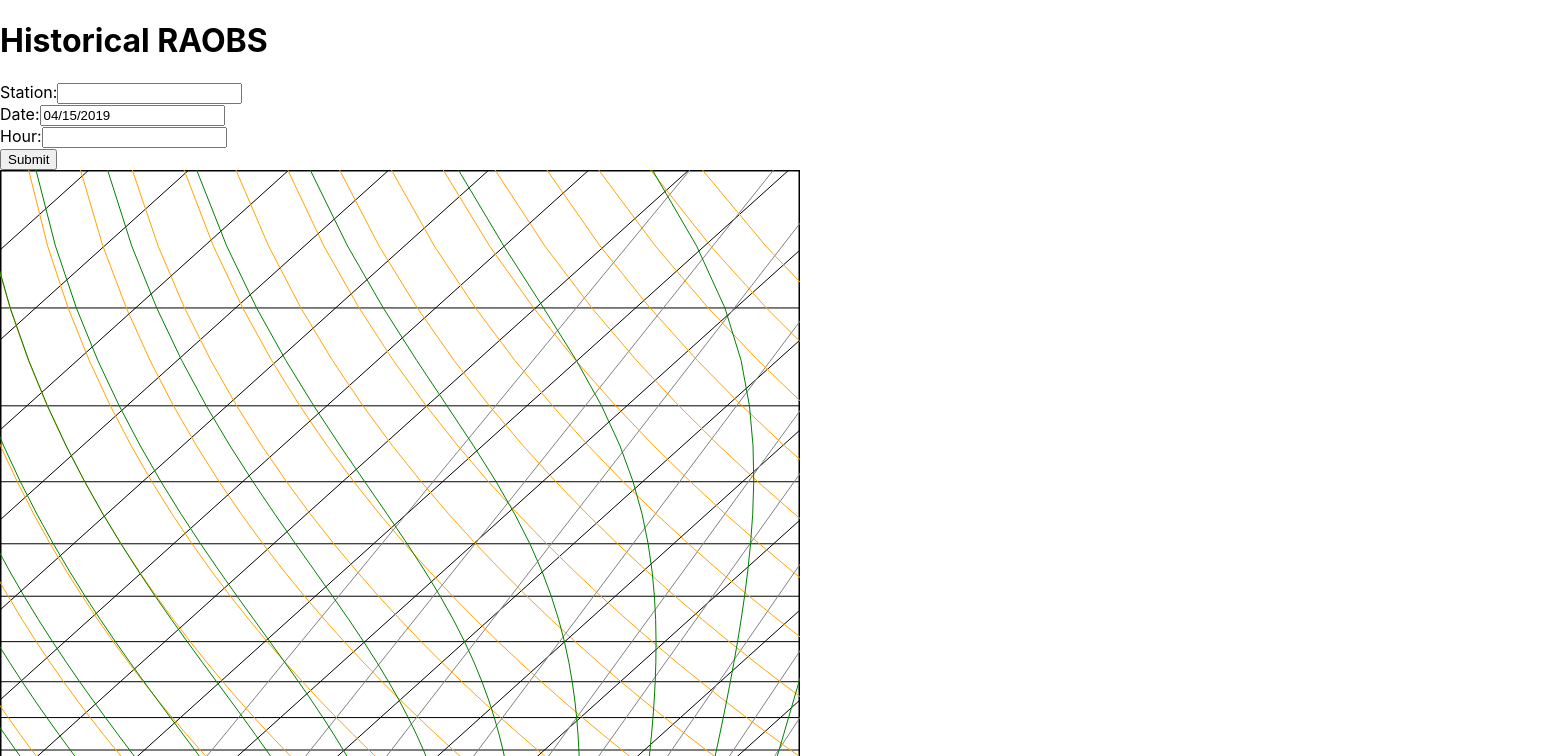
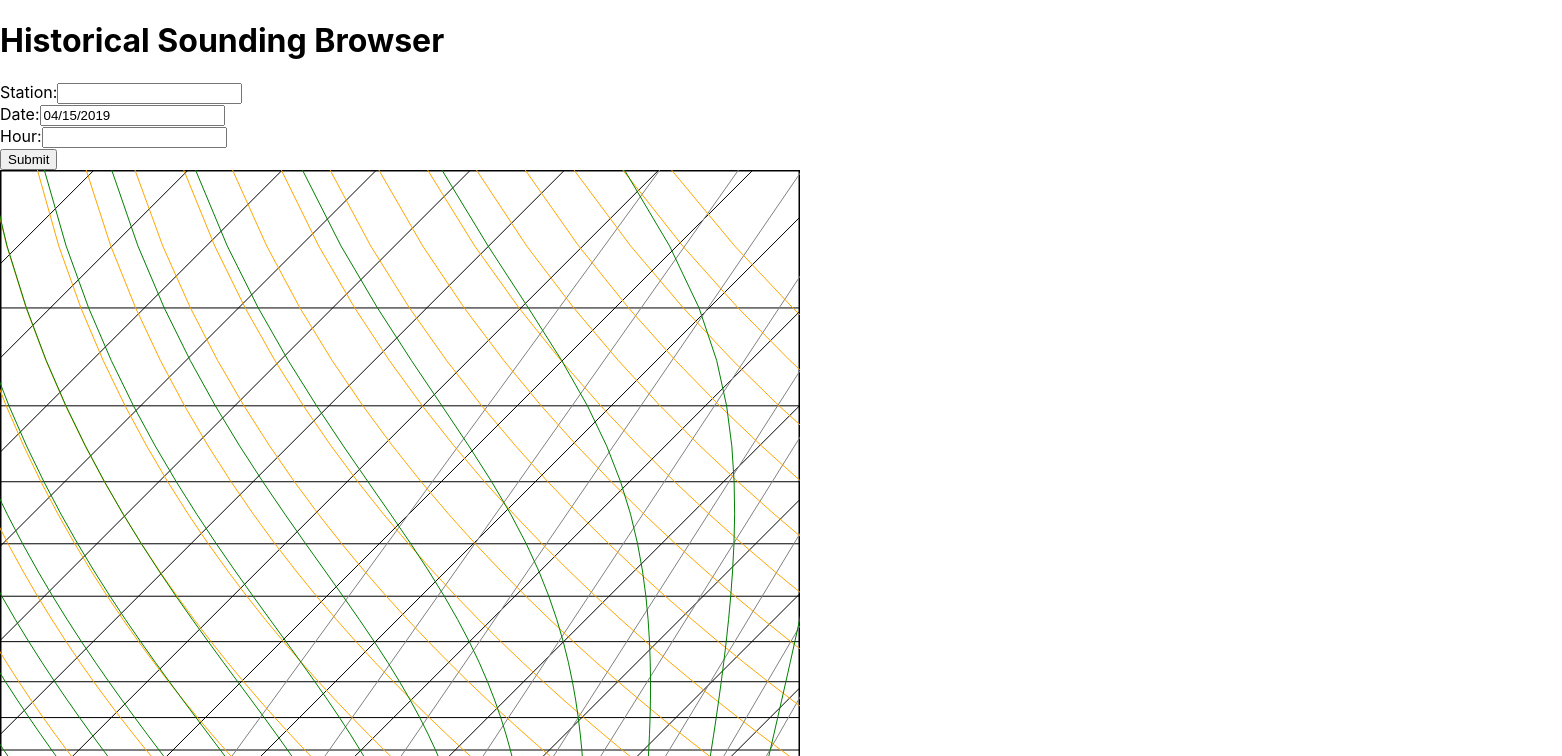
Before and after one commit to wxmann/sounding-viewer, a React (Create React App) app: page / in a window 1280 px wide. Shown: the top 756 px of the page, 1562 px wide, since content can reach past the window. Built offline with nearby package versions, Linux system fonts and the light colour scheme.

Commit message:
WIP: plot skew T labels

```diff
--- a/public/index.html
+++ b/public/index.html
@@ -22,7 +22,7 @@
       work correctly both with client-side routing and a non-root public URL.
       Learn how to configure a non-root public URL by running `npm run build`.
     -->
-    <title>React App</title>
+    <title>Historical Sounding Viewer</title>
   </head>
   <body>
     <noscript>You need to enable JavaScript to run this app.</noscript>
--- a/src/App.js
+++ b/src/App.js
@@ -6,7 +6,7 @@ class App extends Component {
   render() {
     return (
       <div>
-        <h1>Historical RAOBS</h1>
+        <h1>Historical Sounding Browser</h1>
         <QueryForm/>
       </div>
     );
--- a/src/SkewT.js
+++ b/src/SkewT.js
@@ -1,20 +1,28 @@
-import React from 'react';
+import React, { Fragment } from 'react';
 
-import { skewTArea } from './config/container';
+import {
+  skewTArea,
+  skewTLabelArea
+} from './config/container';
 import SkewTOutline from './plotting/SkewTOutline';
 import Profile from './plotting/Profile';
+import IsothermLabels from './plotting/IsothermLabels';
+import PressureLevelLabels from './plotting/PressureLevelLabels';
 
 export default function SkewT(props) {
   return (
+    <Fragment>
     <svg
-      x={skewTArea.x}
-      y={skewTArea.y}
+      id="skewTOutline"
+      x="0"
+      y="0"
       width={skewTArea.width}
-      height={skewTArea.height}>
+      height={skewTArea.height}
+    >
 
       <rect
-        width="100%"
-        height="100%"
+        width={skewTArea.width}
+        height={skewTArea.height}
         stroke="black"
         strokeWidth="3px"
         fill="none"
@@ -22,6 +30,18 @@ export default function SkewT(props) {
 
       <SkewTOutline />
       <Profile soundingData={props.soundingData} />
+      {/* <IsothermLabels /> */}
     </svg>
+
+    <svg
+      id="skewTLabels"
+      x={skewTLabelArea.x}
+      y={skewTLabelArea.y}
+
+    >
+      <IsothermLabels />
+      <PressureLevelLabels />
+    </svg>
+    </Fragment>
   )
 }
--- a/src/Viewport.js
+++ b/src/Viewport.js
@@ -1,8 +1,20 @@
 import React from 'react';
 import SkewT from './SkewT';
+import {
+  containerHeight,
+  containerWidth
+} from './config/container';
 
 export default function Viewport(props) {
   return (
-    <SkewT soundingData={props.soundingData} />
+    <svg
+      id="viewport"
+      x="0"
+      y="0"
+      width={containerWidth}
+      height={containerHeight}
+    >
+      <SkewT soundingData={props.soundingData} />
+    </svg>
   )
 }
--- a/src/config/container.js
+++ b/src/config/container.js
@@ -1,6 +1,6 @@
 const upperPadding = 40, rightPadding = 10;
 
-const skewTLabel = {
+const skewTLabelPadding = {
     x: 0,
     y: 0,
     width: 50,
@@ -8,7 +8,7 @@ const skewTLabel = {
 };
 
 const skewTArea = {
-    x: skewTLabel.x + skewTLabel.width,
+    x: skewTLabelPadding.x + skewTLabelPadding.width,
     y: upperPadding,
     width: 800,
     height: 800
@@ -18,7 +18,7 @@ const skewTWindBarbs = {
     x: skewTArea.x + skewTArea.width,
     y: upperPadding,
     width: 100,
-    height: skewTArea.height + skewTLabel.height
+    height: skewTArea.height + skewTLabelPadding.height
 };
 
 const hodographArea = {
@@ -28,11 +28,19 @@ const hodographArea = {
     height: skewTArea.height / 1.33
 };
 
-const containerWidth = skewTLabel.width + skewTArea.width + skewTWindBarbs.width + hodographArea.width + rightPadding;
-const containerHeight = Math.max(skewTLabel.height, skewTArea.height, skewTWindBarbs.height, hodographArea.height) + upperPadding;
+const skewTLabelArea = {
+    x: skewTLabelPadding.x,
+    y: skewTLabelPadding.y,
+    width: skewTWindBarbs.x + skewTWindBarbs.width,
+    height: skewTLabelPadding.y + skewTLabelPadding.height + upperPadding + skewTArea.height
+}
+
+const containerWidth = skewTLabelPadding.width + skewTArea.width + skewTWindBarbs.width + hodographArea.width + rightPadding;
+const containerHeight = Math.max(skewTLabelPadding.height, skewTArea.height, skewTWindBarbs.height, hodographArea.height) + upperPadding;
 
 export {
-    skewTLabel,
+    skewTLabelPadding,
+    skewTLabelArea,
     skewTArea,
     skewTWindBarbs,
     upperPadding,
--- a/src/config/skewT-config.js
+++ b/src/config/skewT-config.js
@@ -1,7 +1,7 @@
 import RangeInclusive from '../utils/range';
 
 const pSeq = RangeInclusive(100, 1050, 50);
-const tSeq = RangeInclusive(-110, 50, 10);
+const tSeq = RangeInclusive(-120, 50, 10);
 const thetaSeq = RangeInclusive(-30, 160, 10);
 const thetaWSeq = RangeInclusive(-20, 40, 5);
 
@@ -15,7 +15,7 @@ const skewTParams = {
     isotherms: tSeq.values,
     tMin: tSeq.start,
     tMax: tSeq.stop,
-    skew: 0.9,
+    skew: 1.0,
 
     // mixing ratios
     mixingRatios: [0.4, 1, 2, 4, 7, 10, 16, 24, 32, 40],
@@ -33,7 +33,7 @@ const skewTParams = {
 
 const skewTLabels = {
     pressures: RangeInclusive(100, 1000, 100).values,
-    temperatures: RangeInclusive(-40, 40, 10).values,
+    temperatures: RangeInclusive(-tSeq.stop, tSeq.stop, 10).values,
     padding: 10
 };
 
--- /dev/null
+++ b/src/plotting/IsothermLabels.js
@@ -0,0 +1,30 @@
+import React from 'react';
+import toSkewTCoord from '../transform/skewT-transform';
+import {
+  skewTParams,
+  skewTLabels
+} from '../config/skewT-config';
+
+export default function IsothermLabels() {
+  return (
+    <g
+      id="isothermLabels"
+      transform="translate(0 20)"
+      textAnchor="middle"
+    >
+      {
+        skewTLabels.temperatures.map(function (T) {
+          let maxP = skewTParams.pMax;
+          let coords = toSkewTCoord(maxP, T);
+          let y = coords.y,
+              x = coords.x;
+
+          return React.createElement('text', {
+            'x': x.toString(),
+            'y': y.toString(),
+          }, T);
+        })
+      }
+    </g>
+  )
+};
--- /dev/null
+++ b/src/plotting/PressureLevelLabels.js
@@ -0,0 +1,33 @@
+import React from 'react';
+import toSkewTCoord from '../transform/skewT-transform';
+import {
+  skewTParams,
+  skewTLabels,
+} from '../config/skewT-config';
+import {
+  upperPadding,
+  skewTLabelPadding
+} from '../config/container';
+
+export default function PressureLevelLabels() {
+  return (
+    <g
+      id="pressureLevelLabels"
+      transform="translate(-10 0)"
+      textAnchor="end"
+    >
+      {
+        skewTLabels.pressures.map(function (p) {
+          let y = toSkewTCoord(p, 0).y,
+              x = skewTLabelPadding.x
+
+          return React.createElement('text', {
+            'x': x.toString(),
+            'y': y.toString(),
+            'alignment-baseline': 'middle'
+          }, p);
+        })
+      }
+    </g>
+  )
+};
--- a/src/plotting/Profile.js
+++ b/src/plotting/Profile.js
@@ -24,7 +24,7 @@ export default class Profile extends React.Component {
     }
 
     return (
-      <Fragment>
+      <g id="profiles">
         <path
           id="temperatureTrace"
           d={
@@ -48,7 +48,7 @@ export default class Profile extends React.Component {
           strokeWidth="4px"
           fill="none"
         />
-      </Fragment>
+      </g>
     )
   }
 
--- a/src/plotting/SkewTOutline.js
+++ b/src/plotting/SkewTOutline.js
@@ -1,4 +1,4 @@
-import React, { Fragment } from 'react';
+import React from 'react';
 
 import Isotherms from './Isotherms';
 import PressureLevels from './PressureLevels';
@@ -8,12 +8,12 @@ import MoistAdiabats from './MoistAdiabats';
 
 export default function SkewTOutline() {
   return (
-    <Fragment>
+    <g id="skewTOutline">
       <Isotherms />
       <PressureLevels />
       <MixingRatios />
       <DryAdiabats />
       <MoistAdiabats />
-    </Fragment>
+    </g>
   )
 }
```
